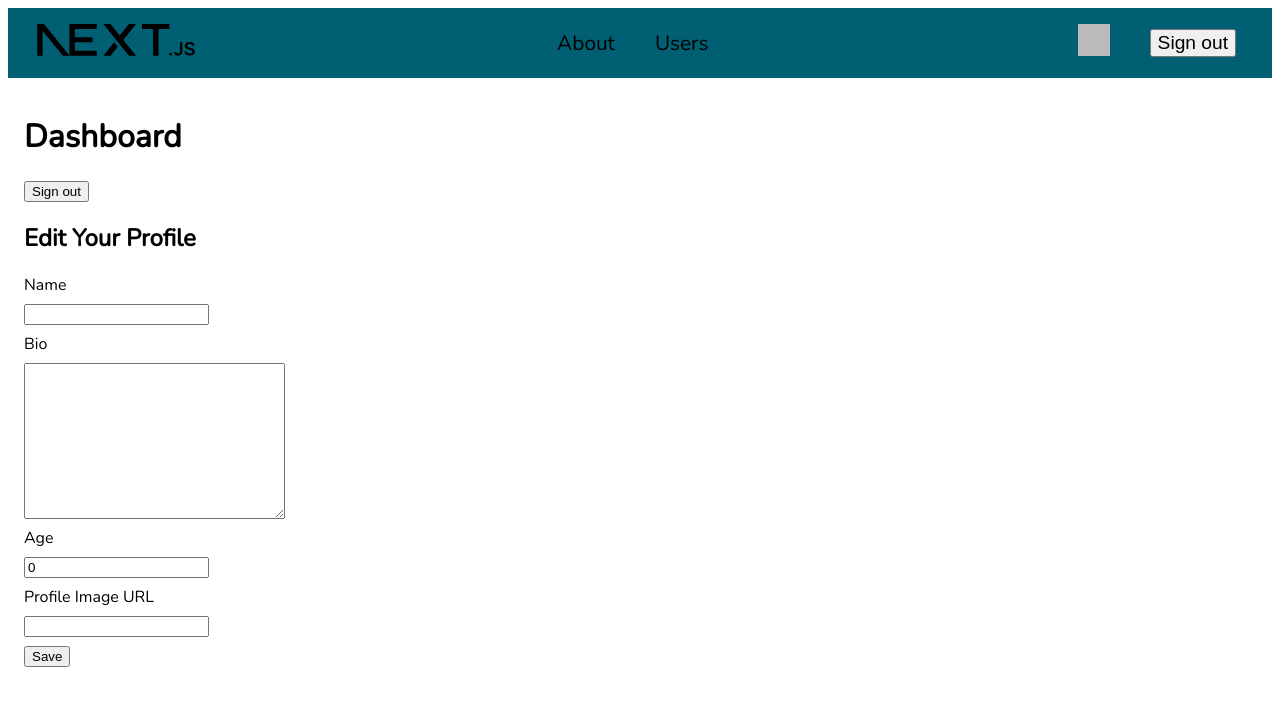
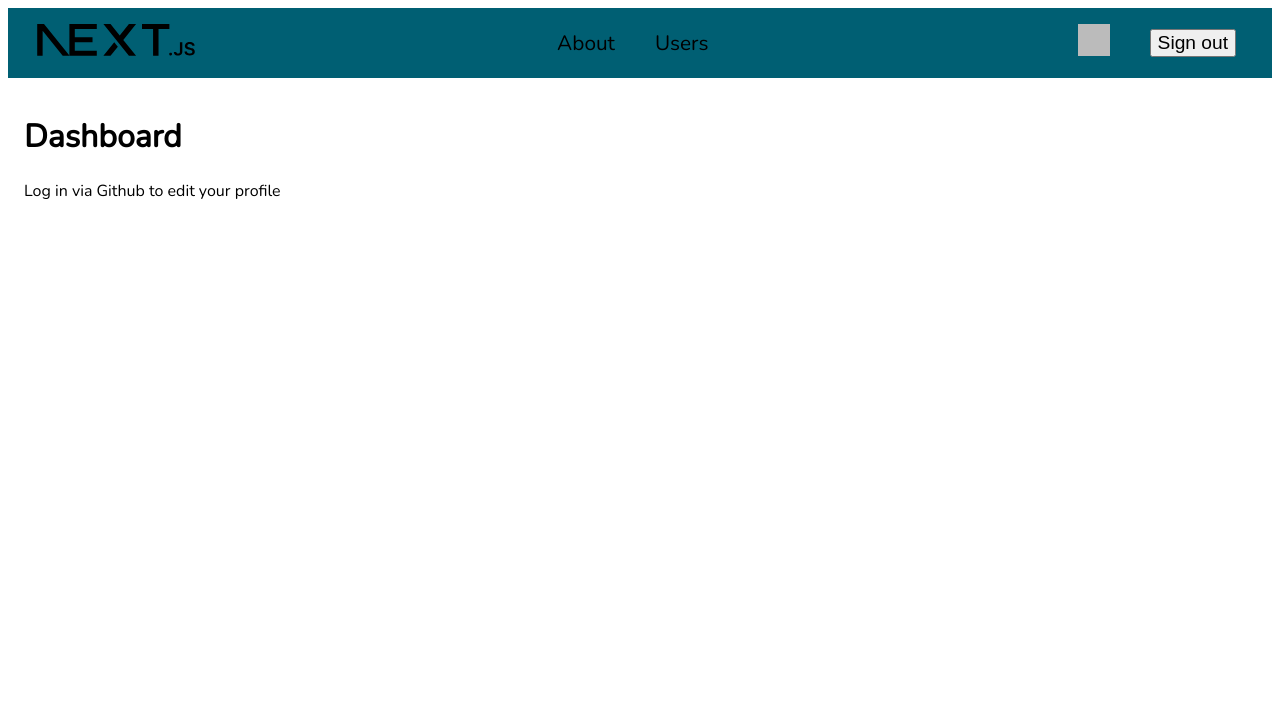
Before and after one commit to Jakub-Pinkowski/Social-Media, a Next.js app: page /dashboard in a window 1280 px wide. Shown: the top 706 px of the page. Built offline with nearby package versions, Linux system fonts and the light colour scheme; no server answers; the database is empty; sample sign-in values are in the browser's storage.

Commit message:
Updated login page

```diff
--- a/app/api/auth/[...nextauth]/route.ts
+++ b/app/api/auth/[...nextauth]/route.ts
@@ -31,7 +31,6 @@ export const authOptions: NextAuthOptions = {
     ],
     callbacks: {
         async signIn({ user }) {
-            // block signin if necessary
             return true
         },
     },
--- a/app/dashboard/page.tsx
+++ b/app/dashboard/page.tsx
@@ -8,6 +8,7 @@ import { authOptions } from '../api/auth/[...nextauth]/route'
 export default async function Dashboard() {
     const session = await getServerSession(authOptions)
 
+    console.log('dashboard page line 11' + session)
     if (!session) {
         redirect('/api/auth/signin')
     }
@@ -25,8 +26,13 @@ export default async function Dashboard() {
     return (
         <>
             <h1>Dashboard</h1>
-            <SignOutButton />
-            <ProfileForm user={user} />
+
+            {user && (
+                <>
+                    <SignOutButton /> <ProfileForm user={user} />
+                </>
+            )}
+            {!user && <p>Log in via Github to edit your profile</p>}
         </>
     )
 }
--- a/components/FollowButton/FollowButton.tsx
+++ b/components/FollowButton/FollowButton.tsx
@@ -8,8 +8,6 @@ interface Props {
 
 export default async function FollowButton({ targetUserId }: Props) {
     const session = await getServerSession()
-
-    console.log('session', session)
 
     const currentUserId = await prisma.user
         .findUnique({ where: { email: session?.user?.email! } })
--- a/components/FollowButton/FollowClient.tsx
+++ b/components/FollowButton/FollowClient.tsx
@@ -26,10 +26,7 @@ export default function FollowClient({ targetUserId, isFollowing }: Props) {
 
         setIsFetching(false)
 
-        console.log(res)
-
         startTransition(() => {
-
             router.refresh()
         })
     }
```
